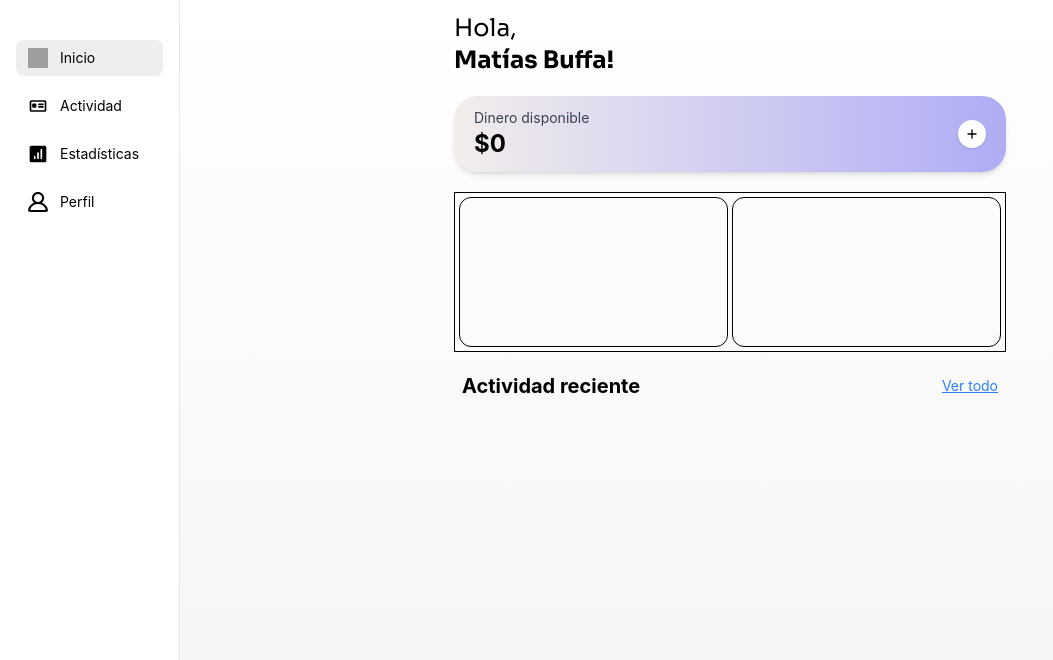
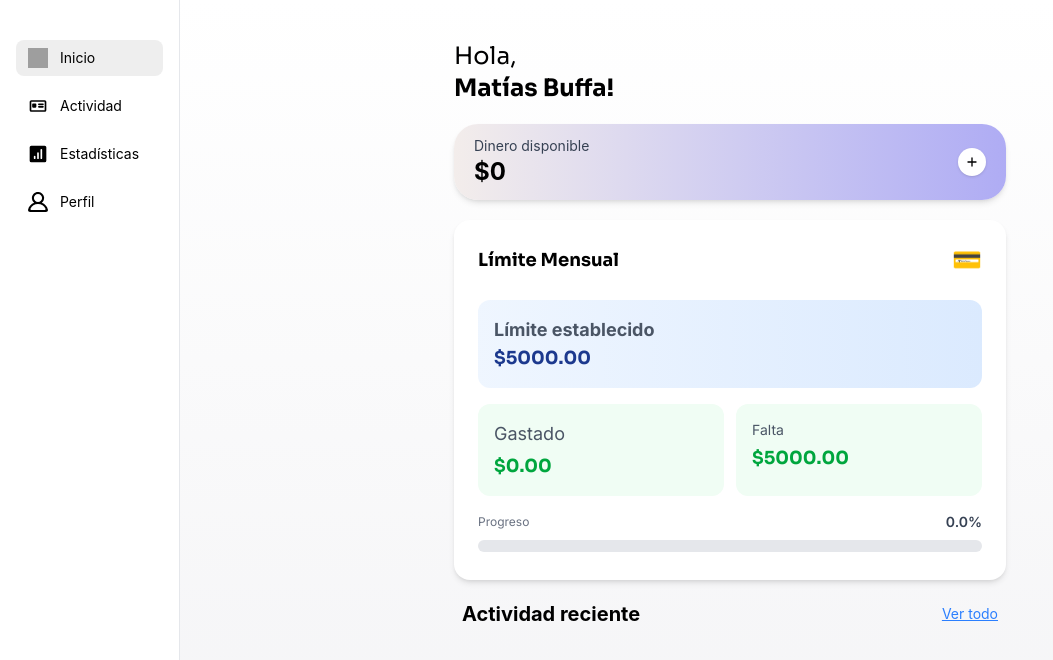
Before and after one commit to matiibuffaRC/desarrollo-trabajo-practico2, a React (Vite) app: page / in a window 1280 px wide. Shown: the top 660 px of the page, without its empty margins (0-1053 px from the left). Built offline with nearby package versions, Linux system fonts and the light colour scheme; grey boxes are pictures that could not be loaded.

Commit message:
Limite de gasto + formulario agregado

```diff
--- /dev/null
+++ b/src/assets/Components/MonthlyLimitTracker.jsx
@@ -0,0 +1,199 @@
+import React, { useState, useEffect } from 'react';
+
+function MonthlyLimitTracker({ monthlyLimit, setMonthlyLimit, totalExpenses = 0 }) {
+    const [isOpen, setIsOpen] = useState(false);
+    const [editValue, setEditValue] = useState(monthlyLimit);
+
+    // Calcular valores
+    const remaining = monthlyLimit - totalExpenses;
+    const percentage = Math.min((totalExpenses / monthlyLimit) * 100, 100);
+    const isExceeded = totalExpenses > monthlyLimit;
+
+    // Actualizar editValue cuando cambia monthlyLimit
+    useEffect(() => {
+        setEditValue(monthlyLimit);
+    }, [monthlyLimit]);
+
+    // Guardar el límite en localStorage
+    useEffect(() => {
+        localStorage.setItem('monthlyLimit', monthlyLimit.toString());
+    }, [monthlyLimit]);
+
+    const handleSaveLimit = () => {
+        if (editValue > 0) {
+        setMonthlyLimit(Number(editValue));
+        setIsOpen(false);
+        } else {
+        alert('El límite debe ser mayor a 0');
+        }
+    };
+
+    const handleCancelEdit = () => {
+        setEditValue(monthlyLimit);
+        setIsOpen(false);
+    };
+
+    return (
+        <div className='w-full'>
+        {/* CARD - ESTADO CERRADO */}
+        <div
+            onClick={() => setIsOpen(!isOpen)}
+            className={`bg-white rounded-2xl shadow-md p-6 cursor-pointer transition-all duration-300 transform hover:shadow-lg hover:scale-[1.02] ${
+            isOpen ? 'rounded-b-none shadow-lg' : ''
+            }`}
+        >
+            {/* CONTENIDO DEL CARD */}
+            <div
+            className={`transition-all duration-300 ${
+                isOpen ? 'max-h-0 opacity-0 overflow-hidden' : 'max-h-96 opacity-100'
+            }`}
+            >
+            {/* HEADER */}
+            <div className='flex justify-between items-center mb-6'>
+                <h2 className='sora font-bold text-md md:text-lg'>Límite Mensual</h2>
+                <span className='text-2xl transition-transform duration-300'>💳</span>
+            </div>
+
+            {/* INFORMACIÓN PRINCIPAL */}
+            <div className='space-y-4 pb-1'>
+                {/* LÍMITE */}
+                <div className='bg-linear-to-r from-blue-50 to-blue-100 p-4 rounded-xl'>
+                <p className='inter text-md md:text-lg font-bold text-gray-600'>Límite establecido</p>
+                <p className='sora font-bold text-md md:text-lg text-blue-900'>${monthlyLimit.toFixed(2)}</p>
+                </div>
+
+                {/* FALTA / GASTADO */}
+                <div className='grid grid-cols-2 gap-3'>
+                <div className={`p-4 rounded-xl ${isExceeded ? 'bg-red-50' : 'bg-green-50'}`}>
+                    <p className='inter text-md md:text-lg text-gray-600 mb-1'>Gastado</p>
+                    <p
+                    className={`sora font-bold text-md md:text-lg ${
+                        isExceeded ? 'text-red-600' : 'text-green-600'
+                    }`}
+                    >
+                    ${totalExpenses.toFixed(2)}
+                    </p>
+                </div>
+                <div className={`p-4 rounded-xl ${isExceeded ? 'bg-red-50' : 'bg-green-50'}`}>
+                    <p className='inter text-sm text-gray-600 mb-1'>
+                    {isExceeded ? 'Excedido' : 'Falta'}
+                    </p>
+                    <p
+                    className={`sora font-bold text-md md:text-lg ${
+                        isExceeded ? 'text-red-600' : 'text-green-600'
+                    }`}
+                    >
+                    ${Math.abs(remaining).toFixed(2)}
+                    </p>
+                </div>
+                </div>
+
+                {/* BARRA DE PROGRESO */}
+                <div>
+                <div className='flex justify-between items-center mb-2'>
+                    <p className='inter text-xs text-gray-500'>Progreso</p>
+                    <p className='inter text-sm font-semibold text-gray-700'>
+                    {percentage.toFixed(1)}%
+                    </p>
+                </div>
+                <div className='w-full bg-gray-200 rounded-full h-3 overflow-hidden'>
+                    <div
+                    className={`h-full transition-all duration-500 ease-out ${
+                        isExceeded ? 'bg-red-500' : 'bg-green-500'
+                    }`}
+                    style={{ width: `${percentage}%` }}
+                    />
+                </div>
+                </div>
+
+                {/* ALERTA SI SUPERA */}
+                {isExceeded && (
+                <div className='bg-red-100 border-l-4 border-red-500 p-3 rounded-lg'>
+                    <p className='inter text-sm text-red-700 font-semibold'>
+                    ⚠️ Has superado tu límite
+                    </p>
+                    <p className='inter text-xs text-red-600 mt-1'>
+                    Excedido por ${Math.abs(remaining).toFixed(2)}
+                    </p>
+                </div>
+                )}
+
+            </div>
+            </div>
+
+            {/* FORMULARIO - ESTADO ABIERTO */}
+            <div
+            className={`transition-all duration-300 overflow-hidden ${
+                isOpen ? 'max-h-96 opacity-100' : 'max-h-0 opacity-0'
+            }`}
+            >
+            <div className='pt-6 border-t border-gray-200'>
+                {/* HEADER FORM */}
+                <div className='mb-5'>
+                <h3 className='sora font-bold text-lg mb-2'>Editar Límite</h3>
+                <p className='inter text-sm text-gray-600'>
+                    Límite actual: <span className='font-bold'>${monthlyLimit.toFixed(2)}</span>
+                </p>
+                </div>
+
+                {/* INFO ACTUAL EN FORM */}
+                <div className='grid grid-cols-2 gap-3 mb-5 p-3 bg-gray-50 rounded-lg'>
+                <div>
+                    <p className='inter text-xs text-gray-500 mb-1'>Límite</p>
+                    <p className='sora font-bold text-gray-800'>${monthlyLimit.toFixed(2)}</p>
+                </div>
+                <div>
+                    <p className='inter text-xs text-gray-500 mb-1'>Gastado</p>
+                    <p className={`sora font-bold ${isExceeded ? 'text-red-600' : 'text-green-600'}`}>
+                    ${totalExpenses.toFixed(2)}
+                    </p>
+                </div>
+                </div>
+
+                {/* INPUT */}
+                <div className='mb-5'>
+                <label className='inter text-sm font-semibold text-gray-700 block mb-2'>
+                    Nuevo límite
+                </label>
+                <div className='relative'>
+                    <span className='absolute left-3 top-3 text-gray-500 text-lg'>$</span>
+                    <input
+                    type='number'
+                    value={editValue}
+                    onChange={(e) => setEditValue(e.target.value)}
+                    className='w-full border-2 border-gray-300 rounded-lg p-3 pl-8 focus:outline-none focus:border-blue-500 focus:bg-blue-50 transition inter'
+                    min='0'
+                    step='100'
+                    autoFocus
+                    />
+                </div>
+                <p className='inter text-xs text-gray-500 mt-2'>
+                    {editValue > 0
+                    ? `Te quedarían $${(editValue - totalExpenses).toFixed(2)} disponibles`
+                    : 'Ingresa un valor válido'}
+                </p>
+                </div>
+
+                {/* BOTONES */}
+                <div className='flex gap-3'>
+                <button
+                    onClick={handleSaveLimit}
+                    className='flex-1 bg-gradient-to-r from-green-500 to-green-600 text-white font-bold py-3 rounded-lg hover:from-green-600 hover:to-green-700 hover:cursor-pointer active:scale-95 transition-all sora shadow-md hover:shadow-lg'
+                >
+                    Guardar
+                </button>
+                <button
+                    onClick={handleCancelEdit}
+                    className='flex-1 bg-gray-300 text-gray-700 font-bold py-3 rounded-lg hover:bg-gray-400 hover:cursor-pointer active:scale-95 transition-all sora'
+                >
+                    Cancelar
+                </button>
+                </div>
+            </div>
+            </div>
+        </div>
+        </div>
+    );
+}
+
+export default MonthlyLimitTracker;
--- a/src/assets/Pages/Homepage.jsx
+++ b/src/assets/Pages/Homepage.jsx
@@ -1,17 +1,42 @@
-import { useState } from 'react';
+import { useState, useEffect } from 'react';
 
 // Componentes
 import PrintTotalComponent from '../Components/PrintTotalComponent';
 import MovementForm from '../Components/MovementForm';
 import ShowActivityComponent from '../Components/ShowActivityComponent';
+import MonthlyLimitTracker from '../Components/MonthlyLimitTracker';
 //
 
 function Homepage({ movements, setMovements }) {
   const [showForm, setShowForm] = useState(false);
+  const [monthlyLimit, setMonthlyLimit] = useState(() => {
+    const saved = localStorage.getItem('monthlyLimit');
+    return saved ? Number(saved) : 5000;
+  });
+
+  // Calcular gastos del mes actual
+  const calculateMonthlyExpenses = () => {
+    const now = new Date();
+    const currentMonth = now.getMonth();
+    const currentYear = now.getFullYear();
+
+    return movements.reduce((total, mov) => {
+      if (mov.tipo !== 'Gasto') return total;
+
+      const movDate = new Date(mov.fecha);
+      if (movDate.getMonth() === currentMonth && movDate.getFullYear() === currentYear) {
+        return total + mov.monto;
+      }
+
+      return total;
+    }, 0);
+  };
+
+  const totalExpenses = calculateMonthlyExpenses();
 
   return (
     <section className='flex flex-col items-center bg-linear-to-b from-white to-[#F4F4F6] md:pl-45'>
-      <div className=' p-3 w-screen pb-20 min-h-screen md:max-w-xl'>
+      <div className='md:pt-10 p-3 w-screen pb-20 min-h-screen md:max-w-xl'>
         <div className='mb-5'>
           <h2>
             <span className='sora block text-2xl'>Hola,</span>
@@ -33,13 +58,12 @@ function Homepage({ movements, setMovements }) {
               />
             )}
           </div>
-          <div className='border border-black h-40 w-full flex flex-row gap-1 p-1 items-center justify-between'>
-            <div className='border border-black rounded-xl h-full w-100'>
-              {/* Cuadro de relleno */}
-            </div>
-            <div className='border border-black rounded-xl h-full w-100'>
-              {/* Cuadro de relleno */}
-            </div>
+          <div className='w-full'>
+            <MonthlyLimitTracker
+              monthlyLimit={monthlyLimit}
+              setMonthlyLimit={setMonthlyLimit}
+              totalExpenses={totalExpenses}
+            />
           </div>
         </div>
         <div className='mt-5'> {/* Contenedor de la actividad reciente */}
```
